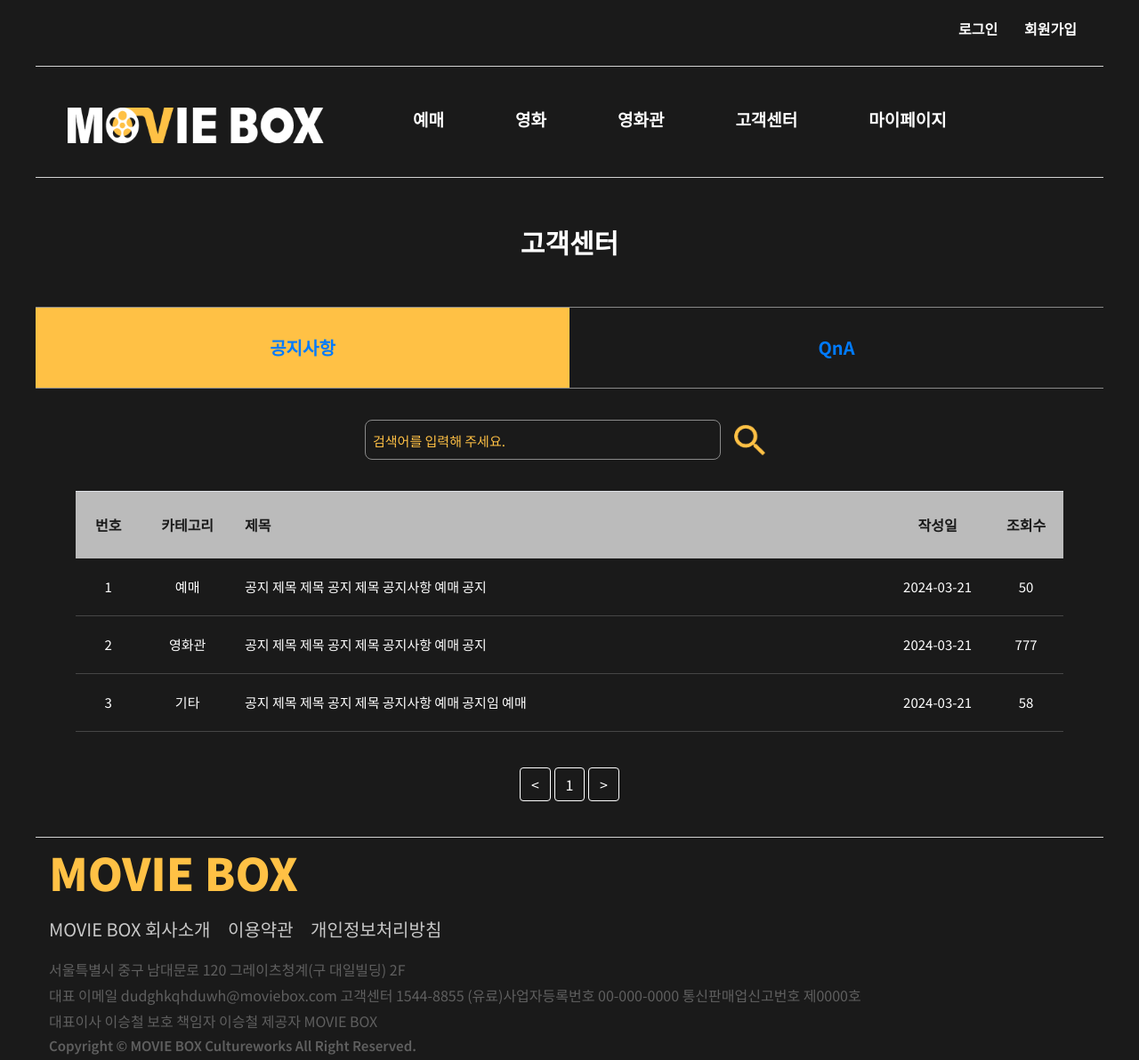
After one commit to KGunh/MovieBoxSemi, a Java web app: page /views/notice/noticeList.jsp in a window 1280 px wide. The commit adds this page. Shown: the whole page at 89% size. Run offline with Tomcat 11, a stand-in JSP engine, Linux system fonts and the light colour scheme.

Commit message:
내가 뭘했을까.. - 김유나

```diff
--- a/Moviebox/WebContent/views/movie/movieList.jsp
+++ b/Moviebox/WebContent/views/movie/movieList.jsp
@@ -92,10 +92,12 @@
             color: white;
             cursor: pointer;
             font-size: 15px;
+            text-decoration: none;
         }
 
         .align-a:hover{
             color: #FFC145;
+            text-decoration: none;
         }
 
         #movie-list-search{
--- /dev/null
+++ b/Moviebox/WebContent/views/notice/noticeList.jsp
@@ -0,0 +1,309 @@
+<%@ page language="java" contentType="text/html; charset=UTF-8"
+    pageEncoding="UTF-8"%>
+<!DOCTYPE html>
+<html>
+<head>
+<meta charset="UTF-8">
+
+    <link rel="stylesheet" href="https://cdn.jsdelivr.net/npm/bootstrap@4.6.2/dist/css/bootstrap.min.css">
+    <script src="https://cdn.jsdelivr.net/npm/jquery@3.7.1/dist/jquery.slim.min.js"></script>
+    <script src="https://cdn.jsdelivr.net/npm/popper.js@1.16.1/dist/umd/popper.min.js"></script>
+    <script src="https://cdn.jsdelivr.net/npm/bootstrap@4.6.2/dist/js/bootstrap.bundle.min.js"></script>
+
+<title>고객센터</title>
+
+    <style>
+        body{
+            background-color: #1A1A1A;
+            margin: 0;
+        }
+
+        div{
+            box-sizing: border-box;
+        }
+
+        .wrap{
+            width: 1200px;
+            margin: 0 auto;
+        }
+
+        /* 전체 감싸는 부분 */
+        #board-list{
+            width: 1200px;
+            margin: 0 auto;
+        }
+
+
+        /* 타이틀 */
+        #title{
+            text-align: center;
+            color: white;
+            padding-top: 50px;
+            padding-bottom: 50px;
+            font-size: 30px;
+            font-weight: bold;
+        }
+
+        /* 카테고리*/
+        #board-category{
+            width: 1200px;
+            height: 92px;
+            text-align: center;
+            line-height: 90px;
+            font-size: 20px;
+            font-weight: bold;
+            color: white;
+            border-top: 1px solid #8a8a8a;
+            border-bottom: 1px solid #8a8a8a;
+        }
+
+        .notice-tap{
+            width: 600px;
+            height: 90px;
+            float: left;
+            background-color: #FFC145;
+            font-weight: bolder;
+            color: #1A1A1A;
+            /* border: 1px solid palegreen; */
+        }
+
+        a {
+        	text-decoration: none;
+        }
+
+        .qna-tap{
+            width: 600px;
+            height: 90px;
+            color: #FFC145;
+            display: inline-block;
+            left: 0;
+            cursor: pointer;
+        }
+
+
+        .qna-tap:hover{
+            color: #1A1A1A;
+            background-color: #FFC145;
+        }
+
+        /*************************/
+        /* 검색 */
+        #search-notice{
+            width: 480px;
+            height: 55px;
+            margin: 0 auto;
+            margin-top: 30px;
+            margin-bottom: 30px;
+            padding-top: 5px;
+        }
+
+        #search-img{
+            width: 40px;
+            height: 30px;
+            float: left;
+            margin-left: 10px;
+        }
+
+        #input-notice{
+            width: 400px;
+            height: 45px;
+            border: none;
+            float: left;
+            border-radius: 8px;
+            margin-left: 10px;
+            background: none;
+            color: white;
+            padding-left: 8px;
+            border: 1px solid #8a8a8a;
+        }
+
+        #input-notice::placeholder{
+            font-size: 15px;
+            color: #FFC145;
+        }
+
+
+        /* 게시판 */
+
+        table{
+            border-collapse: separate;
+            border-spacing: 0;
+            font-size: 15px;
+            color: white;
+        }
+
+
+        .table-hover{
+        	color: #ffffff;
+        }
+
+        th{
+            background-color: #bbbbbb;
+            color: #1A1A1A;
+            font-weight: bold;
+            font-size: 16px;
+            border-bottom: none;
+            line-height: 50px;
+        }
+
+        td{
+            line-height: 40px;
+        }
+
+        tr:hover td{
+            color: white;
+            background-color: #d1d1d11f;
+        }
+
+
+
+        /* 게시판 너비 */
+
+        #list-th{
+        	color: 1A1A1A;
+        	border-bottom: 1px solid #bbbbbb46;
+        }
+
+        #list-no{
+            width: 70px;
+            text-align: center;
+            color: white;
+            border-bottom: 1px solid #bbbbbb46;
+        }
+
+        #list-ca{
+            width: 100px;
+            text-align: center;
+            color: white;
+            border-bottom: 1px solid #bbbbbb46;
+        }
+
+        #list-title{
+            width: 700px;
+            color: white;
+            border-bottom: 1px solid #bbbbbb46;
+        }
+
+        #list-date{
+            width: 110px;
+            text-align: center;
+            color: white;
+            border-bottom: 1px solid #bbbbbb46;
+        }
+
+        #list-count{
+            width: 80px;
+            text-align: center;
+            color: white;
+            border-bottom: 1px solid #bbbbbb46;
+        }
+
+        #list-th-i{
+        	text-align: center;
+        	border-bottom: 1px solid #bbbbbb46;
+        }
+
+        /* 페이징바 */
+        .btn-outline-danger:hover{
+            background-color: #FFC145;
+            border: none;
+        }
+
+        #page{
+            width: 1200px;
+            margin-top: 40px;
+            margin-bottom: 40px;
+        }
+
+
+    </style>
+
+</head>
+<body>
+
+	<%@ include file="../common/header.jsp" %>
+
+    <div id="wrap">
+
+        <!-- 전체 감싸는 부분 -->
+        <div id="board-list">
+
+            <div id="title"><a>고객센터</a></div>
+
+            <!-- 카테고리 -->
+            <div id="board-category">
+                <div class="notice-tap"><a href="noticeList.jsp">공지사항</a></div>
+                <div class="qna-tap"><a href="../board/qnaList.jsp">QnA</a></div>
+            </div> <!-- board-category -->
+
+            <!-- 검색 -->
+            <div id="search-notice">
+
+                <div id="search-notice-input">
+                    <input id="input-notice" type="text" placeholder="검색어를 입력해 주세요.">
+                </div>
+
+                <div id="search-img">
+                    <img src="<%= contextPath %>/resource/img/search.PNG" width="45" height="45">
+                </div>
+
+            </div> <!-- search-notice -->
+
+
+            <!-- 게시판 -->
+            <div class="container">
+                <table class="table table-hover">
+                    <thead>
+                        <tr>
+                            <th id="list-th-i">번호</th>
+                            <th id="list-th-i">카테고리</th>
+                            <th id="list-th">제목</th>
+                            <th id="list-th-i">작성일</th>
+                            <th id="list-th-i">조회수</th>
+                        </tr>
+                    </thead>
+                    <tbody>
+                        <tr>
+                            <td id="list-no">1</td>
+                            <td id="list-ca">예매</td>
+                            <td id="list-title">공지 제목 제목 공지 제목 공지사항 예매 공지</td>
+                            <td id="list-date">2024-03-21</td>
+                            <td id="list-count">50</td>
+                        </tr>
+                        <tr>
+                            <td id="list-no">2</td>
+                            <td id="list-ca">영화관</td>
+                            <td id="list-title">공지 제목 제목 공지 제목 공지사항 예매 공지</td>
+                            <td id="list-date">2024-03-21</td>
+                            <td id="list-count">777</td>
+                        </tr>
+                        <tr>
+                            <td id="list-no">3</td>
+                            <td id="list-ca">기타</td>
+                            <td id="list-title">공지 제목 제목 공지 제목 공지사항 예매 공지임 예매</td>
+                            <td id="list-date">2024-03-21</td>
+                            <td id="list-count">58</td>
+                        </tr>
+                    </tbody>
+                </table>
+            </div>
+
+
+            <div id="page">
+                <div class="paging-area" align="center" style="margin-top:12px;">
+                    <button class="btn btn-outline-danger" style="color:white; background: none; border: 1px solid white;"> < </button>
+                    <button class="btn btn-outline-secondary" style="color:white; border: 1px solid white;">1</button>
+                    <button class="btn btn-outline-danger" style="color:white; background: none; border: 1px solid white;"> > </button>
+                </div>
+            </div>
+
+        </div>
+    </div>
+
+
+
+    	<%@ include file="../common/footer.jsp" %>
+
+
+</body>
+</html>
--- /dev/null
+++ b/Moviebox/src/com/kh/board/controller/QnaController.java
@@ -0,0 +1,5 @@
+package com.kh.board.controller;
+
+public class QnaController {
+
+}
```
Also changed, not shown: Moviebox/WebContent/views/board/qnaList.jsp (renamed from Moviebox/WebContent/views/board/noticeList.jsp, +23 -22 lines), Moviebox/src/com/kh/board/controller/QnaServlet.java (renamed from Moviebox/src/com/kh/theater/controller/TheaterSearchController.java, +38 -22 lines).
